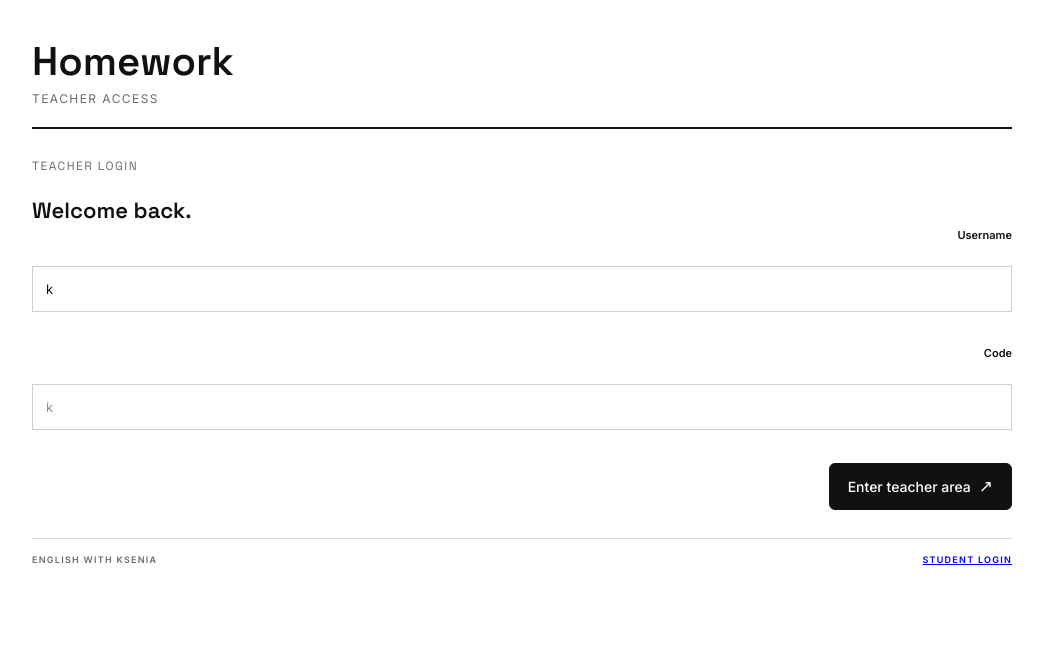
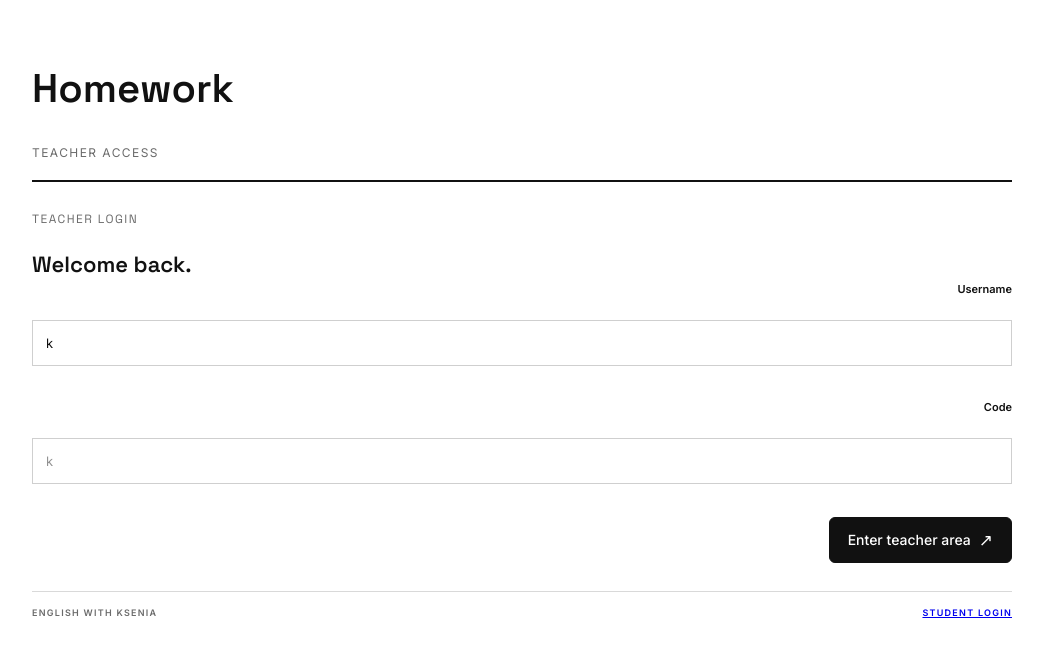
Before and after one commit to kvafanasyeva-cloud/english-with-ksenia, a Next.js app: page /teacher in a window 1280 px wide. Shown: the top 656 px of the page, without its empty margins (118-1161 px from the left). Built offline with nearby package versions, Linux system fonts and the light colour scheme.

Commit message:
Refine reference page header and spacing

```diff
--- a/app/TeacherArea.tsx
+++ b/app/TeacherArea.tsx
@@ -713,7 +713,7 @@ export default function TeacherArea({ initialCode, onExit }: { initialCode?: str
   if (!loggedIn && initialCode) return (
     <main className="page-shell">
       <header className="topbar">
-        <Link className="homework-page-title" href="/">Homework</Link>
+        <h1 className="homework-page-title">Homework</h1>
         <span className="topbar-note">TEACHER ACCESS</span>
       </header>
       <section className="dashboard">
@@ -724,7 +724,7 @@ export default function TeacherArea({ initialCode, onExit }: { initialCode?: str
 
   if (!loggedIn) return <main className="page-shell">
     <header className="topbar">
-      <Link className="homework-page-title" href="/">Homework</Link>
+      <h1 className="homework-page-title">Homework</h1>
       <span className="topbar-note">TEACHER ACCESS</span>
     </header>
     <section className="hero">
@@ -751,7 +751,7 @@ export default function TeacherArea({ initialCode, onExit }: { initialCode?: str
 
   return <main className="page-shell">
     <header className="topbar">
-      <Link className="homework-page-title" href="/">Homework</Link>
+      <h1 className="homework-page-title">Homework</h1>
       <button className="secondary-button signout" onClick={logout}>Not you? Switch student</button>
     </header>
     <section className="dashboard">
```
